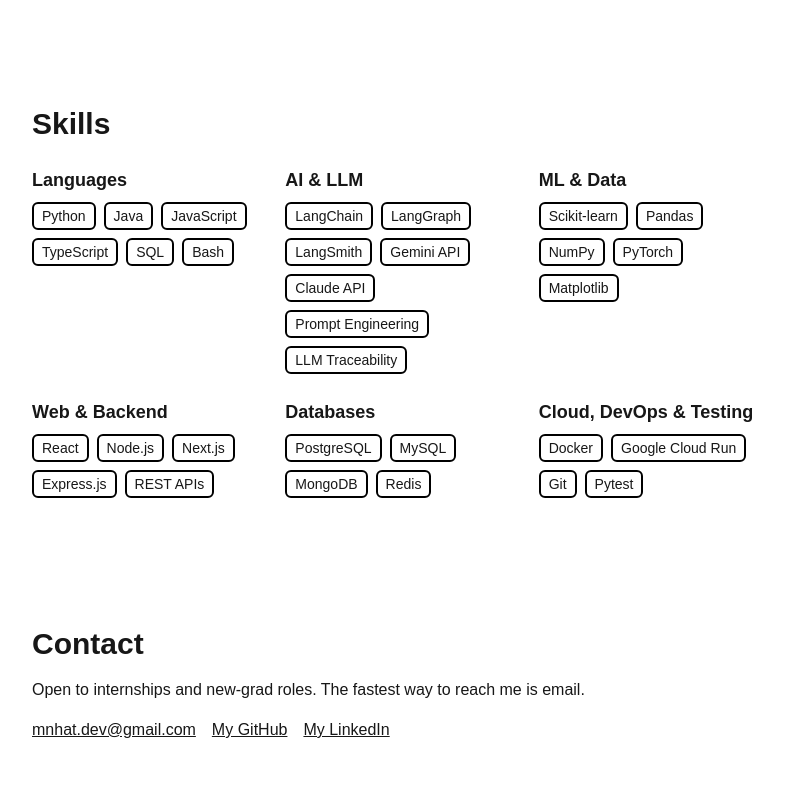
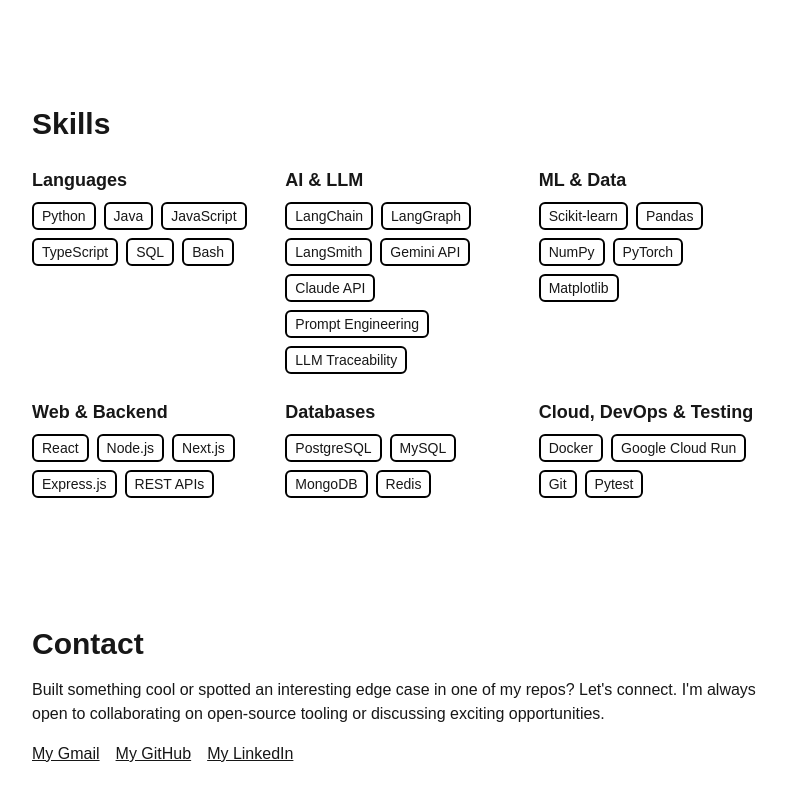
Before and after one commit to nhatle16/portfolio, a Next.js app: page / in a window 1280 px wide. Shown: the part 1502-2302 px from the top of the page, without its empty margins (240-1026 px from the left). Built offline with nearby package versions, Linux system fonts and the light colour scheme.

Commit message:
fix: rewording Gmail contact

```diff
--- a/src/components/Contact.tsx
+++ b/src/components/Contact.tsx
@@ -2,9 +2,9 @@ export function Contact() {
     return (
     <section id="contact" className="py-16 space-y-4">
       <h2 className="text-3xl font-bold">Contact</h2>
-      <p>Open to internships and new-grad roles. The fastest way to reach me is email.</p>
+      <p>Built something cool or spotted an interesting edge case in one of my repos? Let's connect. I'm always open to collaborating on open-source tooling or discussing exciting opportunities.</p>
       <ul className="flex flex-wrap gap-4 font-medium">
-        <li><a className="underline" href="mailto:mnhat.dev@gmail.com">mnhat.dev@gmail.com</a></li>
+        <li><a className="underline" href="mailto:mnhat.dev@gmail.com">My Gmail</a></li>
         <li><a className="underline" href="https://github.com/nhatle16">My GitHub</a></li>
         <li><a className="underline" href="https://linkedin.com/in/minhnhatle1">My LinkedIn</a></li>
       </ul>
```
